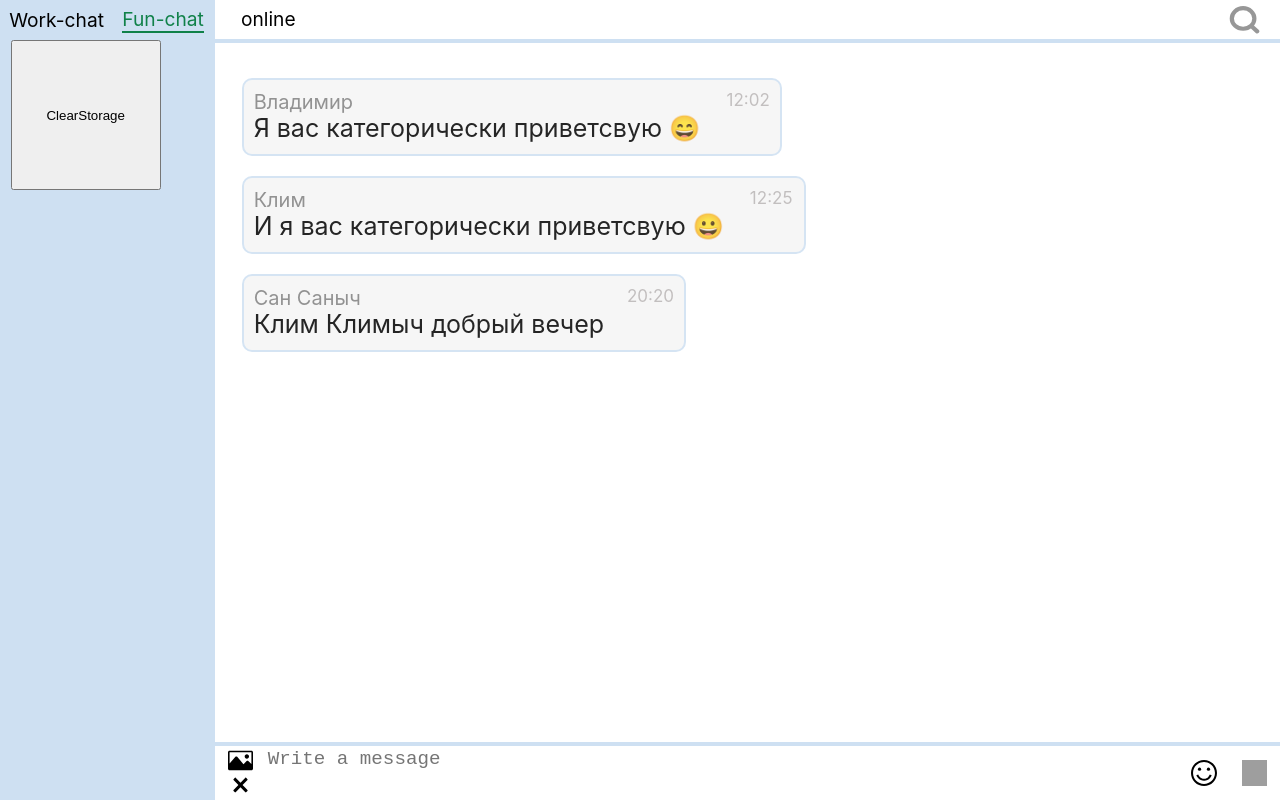
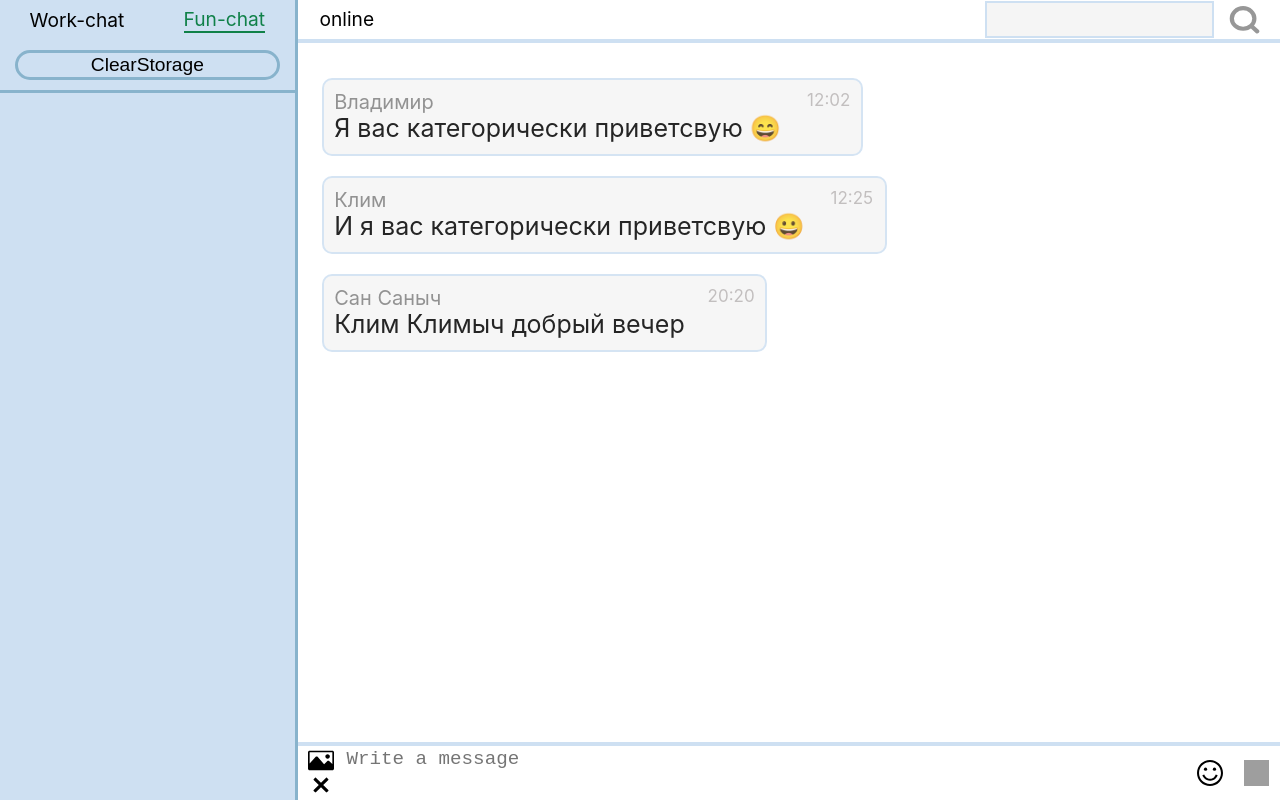
Before and after one commit to veloni/chat, a React (Create React App) app: page / in a window 1280 px wide. Both pictures are taken after a click on the button "login". Built offline with nearby package versions, Linux system fonts and the light colour scheme; grey boxes are pictures that could not be loaded.

Commit message:
start reaalize search

```diff
--- a/src/components/Body/Aside/Aside.jsx
+++ b/src/components/Body/Aside/Aside.jsx
@@ -2,11 +2,11 @@ import React from 'react';
 
 import './Aside.scss';
 
-const Aside = ({ setSwitchChat, switchСhat }) => {
+const Aside = ({ setSwitchChat, switchСhat, foundMessage, seeMessage }) => {
 	const clearStorage = () => {
 		localStorage.clear();
 		window.location.reload();
-	}
+	};
 
 	return (
     <div className="wrapper-aside">
@@ -24,8 +24,7 @@ const Aside = ({ setSwitchChat, switchСhat }) => {
 					Fun-chat
 				</span>
 			</div>
-			<div className="list-users">
-				<div className="wrapper-list-users">
+			<div className="wrapper-button-clear-storage">
 				<button
 					className="button-clear-storage"
 					onClick={() => clearStorage()}
@@ -33,6 +32,27 @@ const Aside = ({ setSwitchChat, switchСhat }) => {
 					ClearStorage
 				</button>
 			</div>
+			<div className="wrapper-find-message">
+				{foundMessage.map((item, key) => (
+					<div
+						key={key}
+						className="wrapper-found-message"
+						onClick={(e) => seeMessage(item.id)}
+					>
+						<div className="wrapper-find-message-nick-name">
+							<div className="wrapper-find-nick-name">
+								{item.nickName}
+							</div>
+							<div className="wrapper-find-text-message">
+								{item.message}
+							</div>
+						</div>
+
+						<div className="wrapper-time">
+							{item.date}
+						</div>
+					</div>
+				))}
 			</div>
 		</div>
 	);
--- a/src/components/Body/Aside/Aside.scss
+++ b/src/components/Body/Aside/Aside.scss
@@ -2,7 +2,8 @@
   height: 100%;
   width: 20%;
   background-color: #CEE0F2;
-  border-right: 2px solid #CEE0F2;
+  border-right: 3px solid rgb(136, 179, 204);
+  width: 30%;
 }
 
 .header-aside {
@@ -14,22 +15,25 @@
   background-color: #CEE0F2;
 }
 
-.list-users {
+.wrapper-aside-for-button-and-search {
   height: 95%;
   width: 100%;
   display: flex;
-  justify-content: center;
-}
-
-.wrapper-list-users {
-  width: 90%;
-  background-color: #CEE0F2;
-  font-size: 1vw;
+  align-items: center;
+  flex-direction: column;
 }
 
 .icon-work-chat {
   font-size: 1.5vw;
   cursor: pointer;
+}
+
+.wrapper-button-clear-storage {
+  width: 100%;
+  height: auto;
+  display: flex;
+  justify-content: center;
+  margin-top: 10px;
 }
 
 .active-chat-button {
@@ -38,6 +42,56 @@
 }
 
 .button-clear-storage {
-  height: 150px;
-  width: 150px;
+  height: 5%;
+  width: 90%;
+  font-size: 1.5vw;
+  border: 3px solid rgb(136, 179, 204);
+  border-radius: 15px;
+  background-color: #CEE0F2;
+  font-size: 1.5vw;
+  cursor: pointer;
 }
+
+.wrapper-find-message {
+  overflow-y: auto;
+  width: 100%;
+  height: auto;
+  display: flex;
+  align-items: center;
+  justify-content: center;
+  flex-direction: column;
+  margin-top: 10px;
+  border-top: 3px solid rgb(136, 179, 204);
+}
+
+.wrapper-found-message {
+  margin-top: 10px;
+  height: auto;
+  width: 90%;
+  display: flex;
+  border: 2px solid rgb(136, 179, 204);
+  border-radius: 10px;
+  display: flex;
+  justify-content: space-between;
+  flex-direction: row;
+  background-color: whitesmoke;
+  opacity: 0.85;
+}
+
+.wrapper-find-message-nick-name {
+  padding-left: 4px;
+  padding-bottom: 4px;
+}
+
+.wrapper-find-nick-name {
+  height: 40%;
+  font-size: 19px;
+  color: grey;
+}
+
+.wrapper-time {
+  padding-top: 2px;
+  margin-right: 2px;
+  color: #b8b4b4;
+  font-size: 14px;
+}
--- a/src/components/Body/Body.jsx
+++ b/src/components/Body/Body.jsx
@@ -1,4 +1,4 @@
-import React, { useRef, useState, useEffect } from 'react';
+import React, { useRef, useState, useEffect, createRef } from 'react';
 
 import Header from './Header/Header';
 import Footer from './Footer/Footer';
@@ -27,11 +27,15 @@ const Body = () => {
 
 	const [funChatHistory, setFunChatHistory] = useState([]);
 	const [workChatHistory, setWorkChatHistory] = useState([]);
+	const [foundMessage, setFoundMessage] = useState([]);
+	const [arrayMassiveIdFoundMessage, setArrayMassiveIdFoundMessage] = useState([]);
+	const [checkFindId, setCheckFindId] = useState(false);
 
 	const mainBodyRef = useRef(null);
 	const inputMessage = useRef(null);
 	const popUpEdit = useRef(null);
 	const popUpSmile = useRef(null);
+	const inputSearch = useRef(null);
 
 	useEffect(() => {
 		loadMessageFirstEntreance(isLoadMessage, setIsLoadMessage);
@@ -268,6 +272,57 @@ const Body = () => {
 		renderData(typeChat, setTypeChat);
 	}
 
+	const searchMessage = (e) => {
+		if (e.key === 'Enter') {
+			let localHistory = giveLocalHistory();
+
+			localHistory.forEach((item, index) => {
+				if (item.message.includes(inputSearch.current.value)) {
+					setCheckFindId(false);
+					arrayMassiveIdFoundMessage.forEach((element) => {
+						if (element === item.id)  {
+							setCheckFindId(true);
+						}
+					});
+
+					arrayMassiveIdFoundMessage.push(item.id);
+
+					!checkFindId &&
+					setFoundMessage([
+						...foundMessage,
+						{
+							date: item.date,
+							message: item.message,
+							isImg: item.isImg,
+							id: item.id,
+							nickName: item.nickName,
+						},
+					]);
+
+				}
+			});
+		}
+
+		arrayMassiveIdFoundMessage.forEach((item) => {
+			console.log(item);
+		});
+
+	 	foundMessage.forEach((item) => {
+			console.log(item.message);
+		});
+	};
+
+	const createRefFunction = (id) => {
+/* 		id = createRef();
+		console.log(id);
+		return id; */
+ }
+
+	const seeMessage = (id) => {
+		document.getElementById(id).scrollIntoView();
+		document.getElementById(id).style.backgroundColor = "#CEE0F2";
+	}
+
 	const setLocalAndRenderForAllChat = (localHistory) => {
 		switchСhat && setLocalAndRender('funChat', setFunChatHistory, localHistory);
 		!switchСhat && setLocalAndRender('workChat', setWorkChatHistory, localHistory);
@@ -285,11 +340,16 @@ const Body = () => {
 				editMessage={editMessage}
 			/>}
 			<Aside
+				foundMessage={foundMessage}
 				setSwitchChat={setSwitchChat}
 				switchСhat={switchСhat}
+				seeMessage={seeMessage}
 			/>
 			<div className="wrapper-header-body">
-				<Header/>
+				<Header
+					inputSearch={inputSearch}
+					searchMessage={searchMessage}
+				/>
 				<div
 					className="main-body"
 					ref={mainBodyRef}
@@ -299,6 +359,7 @@ const Body = () => {
 						workChatHistory={workChatHistory}
 						switchСhat={switchСhat}
 						createPopUp={createPopUp}
+						createRefFunction={createRefFunction}
 					/>
 				</div>
 				{statePopUpSelectSmile && <PopUpSelectSmile
--- a/src/components/Body/Header/Header.jsx
+++ b/src/components/Body/Header/Header.jsx
@@ -4,19 +4,26 @@ import './Header.scss';
 
 import iconSearch from './svg/search.svg';
 
-const Header = () => (
+const Header = ({ searchMessage, inputSearch }) => (
 	<div className="wrapper-header">
 		<div className="wrapper-info-chat">
 			<span className="text-header">
 				online
 			</span>
 		</div>
-		<div className="wraper-search-icon">
-			<img
-				src={iconSearch}
-				className="icon-search"
-				alt="iconSearch"
+		<div className="wrapper-search-input-icon">
+			<input
+				className="input-search"
+				ref={inputSearch}
+				onKeyUp={(e) => searchMessage(e)}
 			/>
+			<div className="wraper-search-icon">
+				<img
+					src={iconSearch}
+					className="icon-search"
+					alt="iconSearch"
+				/>
+			</div>
 		</div>
 	</div>
 );
--- a/src/components/Body/Header/Header.scss
+++ b/src/components/Body/Header/Header.scss
@@ -20,6 +20,15 @@
   font-size: 1.5vw;
 }
 
+.wrapper-search-input-icon {
+  height: 100%;
+  width: 30%;
+  display: flex;
+  flex-direction: row;
+  justify-content: space-between;
+  align-items: center;
+}
+
 .wraper-search-icon {
   display: flex;
   align-items: center;
@@ -27,6 +36,14 @@
   margin-right: 20px;
 }
 
+.input-search {
+  width: 75%;
+  height: 80%;
+  border: 2px solid #CEE0F2;
+  background-color: whitesmoke;
+  font-size: 1vw;
+}
+
 .icon-search {
   height: 80%;
 }
--- a/src/components/Body/Hook/RenderMessage.jsx
+++ b/src/components/Body/Hook/RenderMessage.jsx
@@ -1,19 +1,23 @@
-import React from 'react';
+import React, { useRef } from 'react';
 
 const RenderMessage = ({
 	workChatHistory,
 	funChatHistory,
 	createPopUp,
 	switchСhat,
+	createRefFunction,
 }) => {
+
 	return (
 		<div className="wrapper-main-body">
 			{switchСhat && funChatHistory.map((item, key) => (
 				<div
 					key={key}
 					className="wrapper-message"
+					ref={createRefFunction(item.id)}
 				>
 					<div
+						id={item.id}
 						className="wrapper-message-text"
 						onClick={(e) => createPopUp(e, item.id)}
 					>
```
Lines whose indentation alone changed are shown as unchanged.
